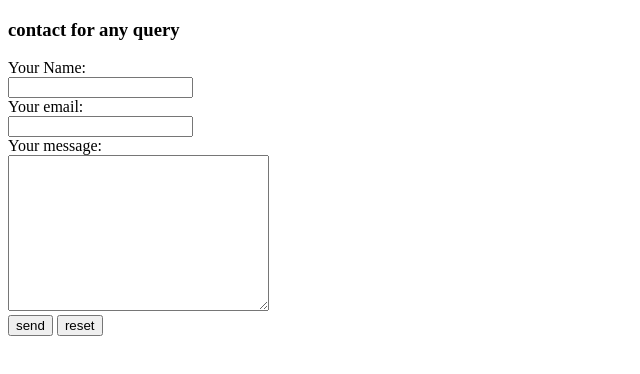
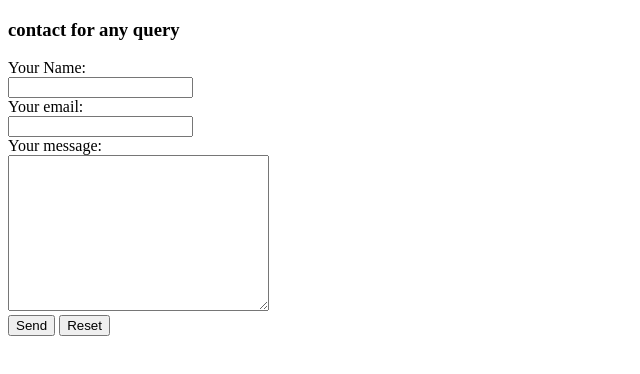
Before and after one commit to dollyraj/curriculum-vitae, a plain HTML site: page contact.html in a window 1280 px wide. Shown: the full height of the page, 0-640 px from the left. Drawn offline with Linux system fonts and the light colour scheme.

Commit message:
Update contact.html

```diff
--- a/contact.html
+++ b/contact.html
@@ -13,8 +13,8 @@
   	<input type="email" name="Email" value><br>
   	<label>Your message:</label><br>
   	<textarea name="Message" rows="10" cols="30"></textarea><br>
-  	<input type="submit" value="send">
-        <input type="reset" value="reset">
+  	<input type="submit" value="Send">
+        <input type="reset" value="Reset">
   </form>
 </body>
 </html>
```
